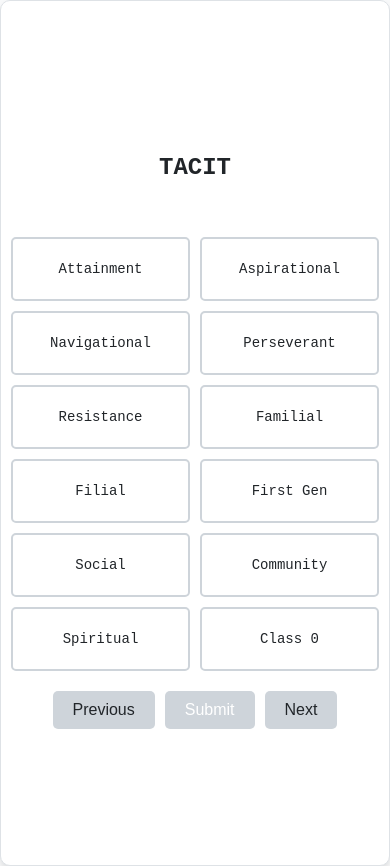
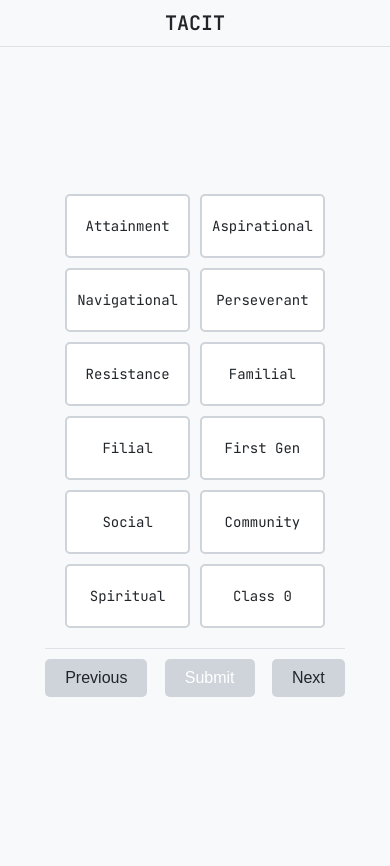
Before and after one commit to Kahl-d/Data_Annotation_and_Training_App, a React (Create React App) app in the folder frontend/: page / in a window 390 px wide. After the commit the page ends 844 px from the top, so only its background shows below. Built offline with nearby package versions, Linux system fonts and the light colour scheme; no server answers.

Commit message:
fully working app, small width height adjustments needed

```diff
--- a/frontend/public/index.html
+++ b/frontend/public/index.html
@@ -1,30 +1,10 @@
 <!DOCTYPE html>
 <html lang="en">
   <head>
-    <meta charset="utf-8" />
-    <link rel="icon" href="%PUBLIC_URL%/favicon.ico" />
-    <meta name="viewport" content="width=device-width, initial-scale=1" />
-    <meta name="theme-color" content="#000000" />
-    <meta
-      name="description"
-      content="Web site created using create-react-app"
-    />
-    <link rel="apple-touch-icon" href="%PUBLIC_URL%/logo192.png" />
-    <!--
-      manifest.json provides metadata used when your web app is installed on a
-      user's mobile device or desktop. See https://developers.google.com/web/fundamentals/web-app-manifest/
-    -->
-    <link rel="manifest" href="%PUBLIC_URL%/manifest.json" />
-    <!--
-      Notice the use of %PUBLIC_URL% in the tags above.
-      It will be replaced with the URL of the `public` folder during the build.
-      Only files inside the `public` folder can be referenced from the HTML.
-
-      Unlike "/favicon.ico" or "favicon.ico", "%PUBLIC_URL%/favicon.ico" will
-      work correctly both with client-side routing and a non-root public URL.
-      Learn how to configure a non-root public URL by running `npm run build`.
-    -->
-    <title>React App</title>
+    <meta charset="UTF-8">
+    <meta name="viewport" content="width=device-width, initial-scale=1.0">
+    <title>Tacit Annotation</title>
+    <link href="https://fonts.googleapis.com/css2?family=JetBrains+Mono:wght@400;600&display=swap" rel="stylesheet">
   </head>
   <body>
     <noscript>You need to enable JavaScript to run this app.</noscript>
--- a/frontend/src/components/SentenceAnnotation.css
+++ b/frontend/src/components/SentenceAnnotation.css
@@ -5,46 +5,78 @@ body {
     padding: 0;
     background-color: #f8f9fa; /* Light background */
     color: #212529; /* Dark text */
+    display: flex;
+    justify-content: center;
+    align-items: center;
+    height: 100vh;
+    overflow: hidden; /* Prevent scrolling */
   }
 
   .annotation-container {
+    min-width: 100%;
     max-width: 800px;
-    height: 100vh;
-    margin: 0 auto;
+    height: 100%;
+    display: flex;
+    flex-direction: column;
+    justify-content: space-between;
+    align-items: center;
+    /* background-color: #ffffff; */
+    /* border: 1px solid #dee2e6; */
+    border-radius: 10px;
+    /* box-shadow: 0 4px 6px rgba(0, 0, 0, 0.1); */
     padding: 20px;
+    box-sizing: border-box;
+  }
+
+  .app-header {
+    position: fixed;
+    min-width: 100%;
+    top: 0;
+    text-align: center;
+    padding: 10px 0;
+    border-bottom: 1px solid #dee2e6;
+  }
+
+  .app-header h1 {
+    font-size: 20px;
+    font-weight: 600;
+    margin: 0;
+  }
+
+  .content {
+    flex-grow: 1;
     display: flex;
     flex-direction: column;
     justify-content: center;
     align-items: center;
-    text-align: center;
-    background-color: #ffffff; /* White background */
-    border: 1px solid #dee2e6;
-    border-radius: 10px;
-    box-shadow: 0 4px 6px rgba(0, 0, 0, 0.1);
-  }
-
-  h1 {
-    font-size: 24px;
-    font-weight: 600;
-    margin-bottom: 20px;
+    width: 100%;
+    padding: 20px;
+    box-sizing: border-box;
   }
 
   .sentence-box {
     margin-bottom: 20px;
+    text-align: center;
   }
 
   .result {
     margin-top: 10px;
+  }
+
+  .result.correct {
     color: #28a745; /* Success green */
+  }
+
+  .result.incorrect {
+    color: #dc3545; /* Error red */
   }
 
   .options-container {
     display: grid;
     grid-template-columns: repeat(auto-fit, minmax(150px, 1fr));
     gap: 10px;
-    width: 100%;
+    min-width: 100%;
     max-width: 600px;
-    margin-bottom: 20px;
   }
 
   .option-label {
@@ -78,9 +110,11 @@ body {
 
   /* Action Buttons */
   .action-buttons {
+    min-width: 100%;
     display: flex;
-    justify-content: center;
-    gap: 10px;
+    justify-content: space-between;
+    padding: 10px 0;
+    border-top: 1px solid #dee2e6;
   }
 
   .navigation-button,
@@ -118,8 +152,4 @@ body {
     .options-container {
       grid-template-columns: repeat(2, 1fr);
     }
-
-    .annotation-container {
-      padding: 10px;
-    }
   }
--- a/frontend/src/components/SentenceAnnotation.js
+++ b/frontend/src/components/SentenceAnnotation.js
@@ -39,15 +39,18 @@ const SentenceAnnotation = () => {
 
   return (
     <div className="annotation-container">
+      <header className="app-header">
         <h1>TACIT</h1>
+      </header>
+      <div className="content">
         <div className="sentence-box">
           <p>{sentence}</p>
+        </div>
         {result !== null && (
-          <p className="result">
-            {result ? "Correct!" : `Correct: ${correctLabel}`}
+          <p className={`result ${result ? "correct" : "incorrect"}`}>
+            {result ? "Correct!" : `Correct Answer: ${correctLabel}`}
           </p>
         )}
-      </div>
         <div className="options-container">
           {CCTOptions.map((option, index) => (
             <label
@@ -64,7 +67,8 @@ const SentenceAnnotation = () => {
             </label>
           ))}
         </div>
-      <div className="action-buttons">
+      </div>
+      <footer className="action-buttons">
         <button onClick={fetchSentence} className="navigation-button">
           Previous
         </button>
@@ -78,7 +82,7 @@ const SentenceAnnotation = () => {
         <button onClick={fetchSentence} className="navigation-button">
           Next
         </button>
-      </div>
+      </footer>
     </div>
   );
 };
```
Lines whose indentation alone changed are shown as unchanged.
